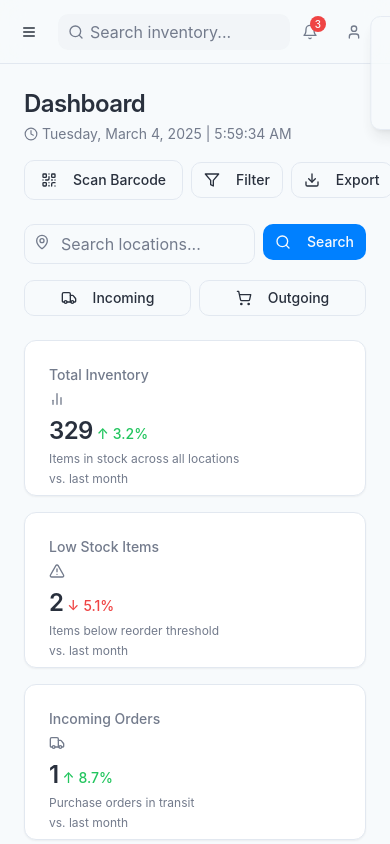
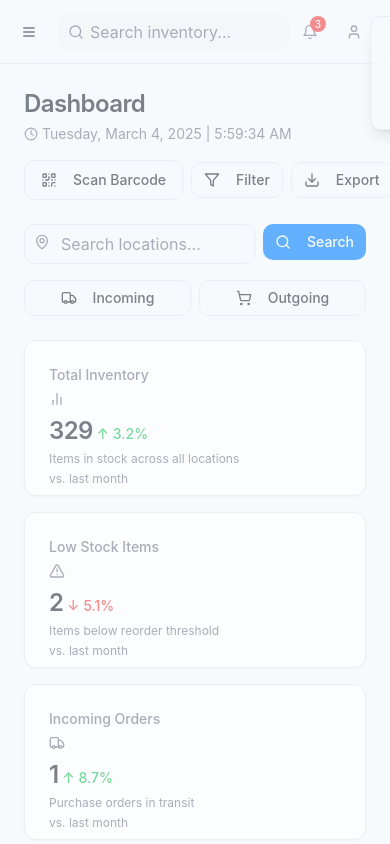
Before and after one commit to sayemtech/multi-wareverket, a React (Vite) app: page / in a window 390 px wide. Shown: the top 844 px of the page. Built offline with nearby package versions, Linux system fonts and the light colour scheme.

Commit message:
Add easter egg activation
Adds a hidden activation sequence to the index page. The app will be unresponsive until the user clicks anywhere on the page and types "Mansur". After this sequence, the app will function normally.

```diff
--- a/src/App.tsx
+++ b/src/App.tsx
@@ -18,6 +18,7 @@ import AuditDetail from "./pages/AuditDetail";
 import MeetingRoom from "./pages/MeetingRoom";
 import NotFound from "./pages/NotFound";
 import { ChatProvider } from "./contexts/ChatContext";
+import { SecurityProvider } from "./contexts/SecurityContext";
 
 const queryClient = new QueryClient();
 
@@ -26,6 +27,7 @@ const App = () => (
     <TooltipProvider>
       <Toaster />
       <Sonner />
+      <SecurityProvider>
         <BrowserRouter>
           <ChatProvider>
             <Routes>
@@ -45,6 +47,7 @@ const App = () => (
             </Routes>
           </ChatProvider>
         </BrowserRouter>
+      </SecurityProvider>
     </TooltipProvider>
   </QueryClientProvider>
 );
--- /dev/null
+++ b/src/contexts/SecurityContext.tsx
@@ -0,0 +1,100 @@
+import React, { createContext, useContext, useEffect, useState, useRef } from "react";
+
+interface SecurityContextType {
+  isUnlocked: boolean;
+  unlockApp: () => void;
+  handleKeyDown: (e: KeyboardEvent) => void;
+}
+
+const SecurityContext = createContext<SecurityContextType | undefined>(undefined);
+
+export function SecurityProvider({ children }: { children: React.ReactNode }) {
+  const [isUnlocked, setIsUnlocked] = useState(false);
+  const [isTimedOut, setIsTimedOut] = useState(false);
+  const secretKeySequence = useRef<string[]>([]);
+  const secretKey = "Mansur";
+
+  useEffect(() => {
+    // Set timeout after 5 seconds
+    const timeoutId = setTimeout(() => {
+      if (!isUnlocked) {
+        setIsTimedOut(true);
+        console.log("App locked due to timeout");
+      }
+    }, 5000);
+
+    // Add global keyboard listener
+    window.addEventListener("keydown", handleKeyDown);
+
+    // Clean up
+    return () => {
+      clearTimeout(timeoutId);
+      window.removeEventListener("keydown", handleKeyDown);
+    };
+  }, [isUnlocked]);
+
+  const handleKeyDown = (e: KeyboardEvent) => {
+    if (isUnlocked) return;
+
+    // Start tracking keys after timeout or after user clicks
+    if (isTimedOut) {
+      // Add the key to our sequence
+      secretKeySequence.current.push(e.key);
+
+      // Keep only the last N keys (where N is the length of the secret)
+      if (secretKeySequence.current.length > secretKey.length) {
+        secretKeySequence.current.shift();
+      }
+
+      // Check if the sequence matches the secret
+      const enteredText = secretKeySequence.current.join("");
+      if (enteredText === secretKey) {
+        unlockApp();
+      }
+    }
+  };
+
+  const unlockApp = () => {
+    setIsUnlocked(true);
+    setIsTimedOut(false);
+    secretKeySequence.current = [];
+    console.log("App unlocked!");
+  };
+
+  return (
+    <SecurityContext.Provider value={{ isUnlocked, unlockApp, handleKeyDown }}>
+      <div
+        onClick={() => {
+          if (!isUnlocked && isTimedOut) {
+            console.log("App ready for password input");
+          }
+        }}
+        style={{
+          position: "fixed",
+          top: 0,
+          left: 0,
+          width: "100%",
+          height: "100%",
+          zIndex: isUnlocked ? -1 : 9999,
+          pointerEvents: isUnlocked ? "none" : "auto",
+          cursor: isUnlocked ? "default" : "pointer"
+        }}
+      />
+      <div style={{
+        opacity: isUnlocked || !isTimedOut ? 1 : 0.6,
+        pointerEvents: isUnlocked || !isTimedOut ? "auto" : "none",
+        transition: "opacity 0.3s ease-in-out"
+      }}>
+        {children}
+      </div>
+    </SecurityContext.Provider>
+  );
+}
+
+export const useSecurityContext = () => {
+  const context = useContext(SecurityContext);
+  if (context === undefined) {
+    throw new Error("useSecurityContext must be used within a SecurityProvider");
+  }
+  return context;
+};
--- a/src/main.tsx
+++ b/src/main.tsx
@@ -1,3 +1,4 @@
+
 import { createRoot } from 'react-dom/client'
 import App from './App.tsx'
 import './index.css'
```
Lines whose indentation alone changed are shown as unchanged.
